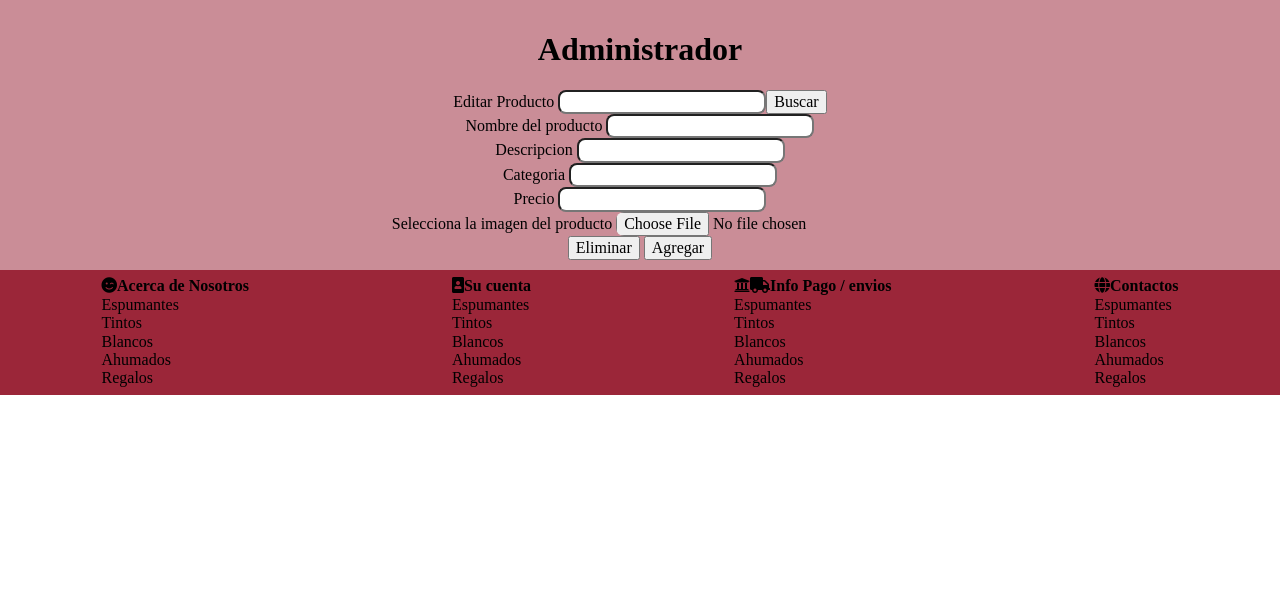
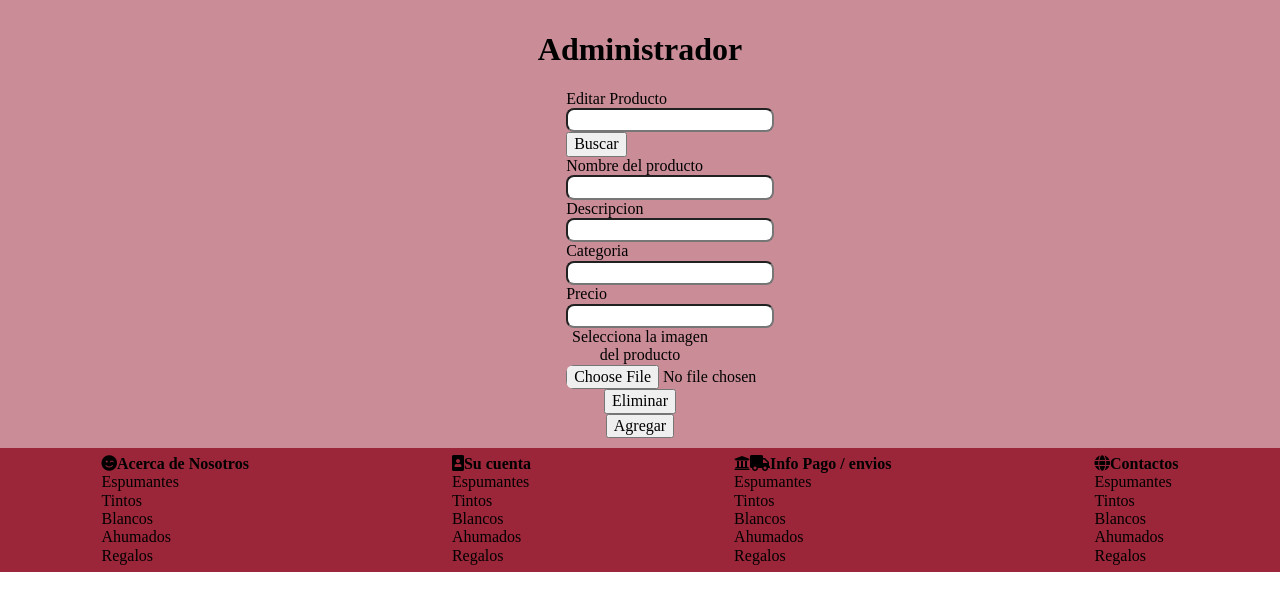
Before and after one commit to Hyoukaji/grupo_1_Bobdega, a Node server app: template bobdega/src/views/adminProduct.ejs in a window 1280 px wide; the page is wider, and only the part inside the window is pictured. Shown: the part 170-781 px from the top of that part. Run offline with Node 20, Linux system fonts and the light colour scheme; the template is opened without the code that fills it, so the values that code supplies are empty.

Commit message:
quedo el admin product sin subir

```diff
--- a/bobdega/public/css/styles.css
+++ b/bobdega/public/css/styles.css
@@ -333,6 +333,20 @@ main {
 
  /* Admin Products */
 
+ .formA {
+     display: flex;
+     flex-direction: column;
+     align-items: center;
+ }
+
+
+ .formAdmin {
+     display: flex;
+     flex-wrap: wrap;
+     align-self: center;
+     width: 30%;
+ }
+
 
  /* fin Admin Products */
 
--- a/bobdega/src/views/adminProduct.ejs
+++ b/bobdega/src/views/adminProduct.ejs
@@ -3,7 +3,7 @@
        <h1>Administrador</h1>
 
 
-    <form action="/">
+    <form action="/" class="formA">
 
         <div class="formAdmin">
             <span>Editar Producto</span>
```
